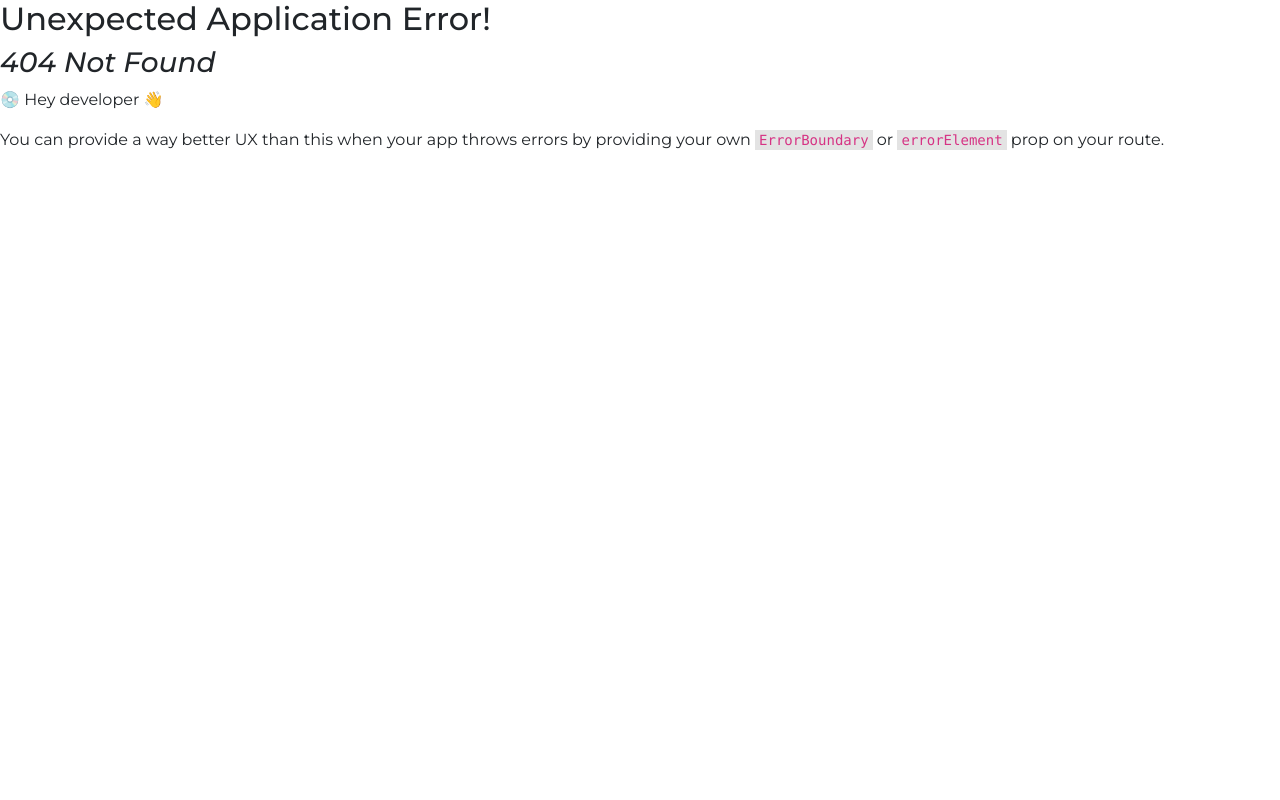
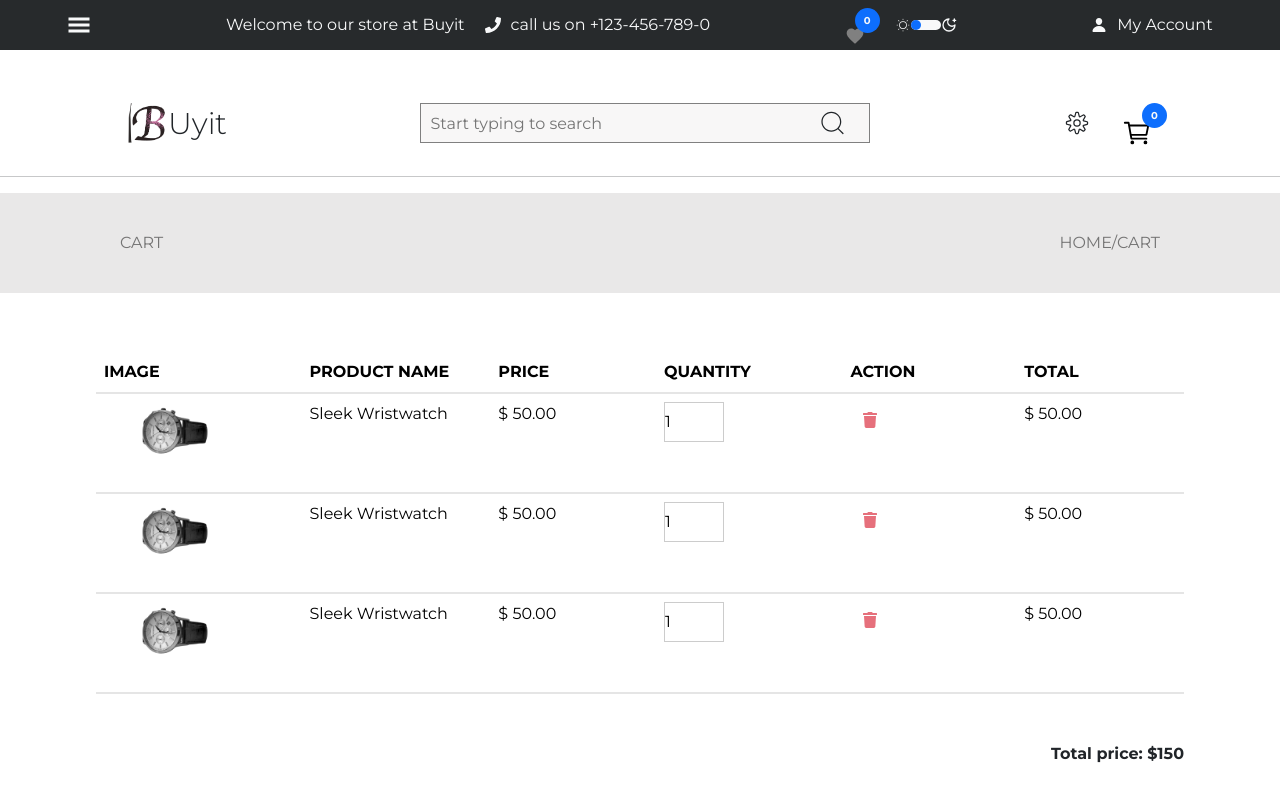
Before and after one commit to stevecashworks/buyit, a React (Vite) app: page /cart in a window 1280 px wide. Before the commit this address had no page. Shown: the top 800 px of the page. Built offline with nearby package versions, Linux system fonts and the light colour scheme.

Commit message:
link-corrected

```diff
--- a/src/pages/home/Home.tsx
+++ b/src/pages/home/Home.tsx
@@ -17,7 +17,7 @@ import { RootState } from "../../state/store";
 import { useEffect, useState } from "react";
 import PopUp from "./popup";
 import { productProps } from "./components/productcard/productCard";
-import { setCart } from "../../state/cart/cartSlice";
+import { setClientCart, setDatabaseCart } from "../../state/cart/cartSlice";
 const Container = styled.div`
   width: 100vw;
   background-color: var(--${(props) => props.theme});
@@ -80,7 +80,8 @@ const Home = () => {
         onSuccess:(data:responseType)=>{
           type cartResultType= {userId:string,products:{productId:string,quantity:number}[]}
           const {products, userId}=data.result as cartResultType
-          dispatch(setCart({products,userId}))
+          dispatch(setDatabaseCart({products,userId}))
+          dispatch(setClientCart({products,userId}))
         }
       })
 
--- a/src/pages/home/components/searchandfav/SearchAndFav.tsx
+++ b/src/pages/home/components/searchandfav/SearchAndFav.tsx
@@ -6,7 +6,7 @@ import { FavCon, FavValue } from "../header/header";
 import responsive from "../../../../responsive";
 import { Link } from "react-router-dom";
 import { useSelector } from "react-redux";
-import { RootState } from "../../../../state/store";
+import { selectClientCart } from "../../../../state/cart/cartSlice";
 
 const Container = styled.div`
   width: 80vw;
@@ -56,11 +56,8 @@ const IconsCon = styled.div`
 const LogoImg = styled.img`
   height: 40px;
 `;
-type propType={
-  cartLength:number
-}
 const SearchAndFav = () => {
-  const cart= useSelector((state:RootState)=>state.cart)
+  const cart= useSelector(selectClientCart)
   return (
     <>
       <Container>
@@ -74,7 +71,7 @@ const SearchAndFav = () => {
         </InputCon>
         <IconsCon>
           <CiSettings style={{ fontSize: "30px" }} />
-          <Link style={{color:"black"}} to="/cart/id">
+          <Link style={{color:"black"}} to="/cart">
           <FavCon>
             <IoCartOutline style={{ fontSize: "30px" }} />
             <FavValue>{cart.products.length}</FavValue>
--- a/src/router.tsx
+++ b/src/router.tsx
@@ -9,7 +9,7 @@ import Register from "./pages/Register/register";
 const routes=[
 {path:"/", element:<Home/>},
 {path:"/singleproduct/:id",element:<SingleProduct/>},
-{path:"/cart/:id",element:<WrappedCart/>},
+{path:"/cart",element:<WrappedCart/>},
 {path:"/vendor",element:<Vendor/>},
 {path:"/login", element:<Login/>},
 {path:"/register", element:<Register/>},
--- a/src/state/cart/cartSlice.ts
+++ b/src/state/cart/cartSlice.ts
@@ -1,22 +1,43 @@
 import { createSlice } from "@reduxjs/toolkit";
+import { RootState } from "../store";
 
 type cartStateType={
     userId:string,
     products:{productId:string,quantity:number}[]
 }
+type initialStateType={
+    databaseCart:cartStateType,
+    clientCart:cartStateType
 
-const initialState:cartStateType= {
-    userId:"",
-    products:[]
+}
+
+const initialState: initialStateType= {
+    databaseCart:{
+        userId:"",
+        products:[]
+
+    },
+    clientCart:{
+        userId:"",
+        products:[]
+
+    }
 
 }
 
 const cartSlice=createSlice({initialState,name:"cart",reducers:{
-    setCart:(state, action)=>{
-        state.userId=action.payload.userId
-        state.products=action.payload.products
-    }
+    setDatabaseCart:(state, action)=>{
+        state.databaseCart.userId=action.payload.userId
+        state.databaseCart.products=action.payload.products
+    },
+    setClientCart:(state, action)=>{
+        state.clientCart.userId=action.payload.userId
+        state.clientCart.products=action.payload.products
+    },
+
 }})
 
-export const {setCart} =cartSlice.actions
+export const {setDatabaseCart, setClientCart} =cartSlice.actions
+export const selectClientCart=(state:RootState)=>state.cart.clientCart
+export const selectDatabaseCart=(state:RootState)=>state.cart.databaseCart
 export default cartSlice.reducer
```
Also changed, not shown: 1 other file (tests, documents, lock files or other folders).
